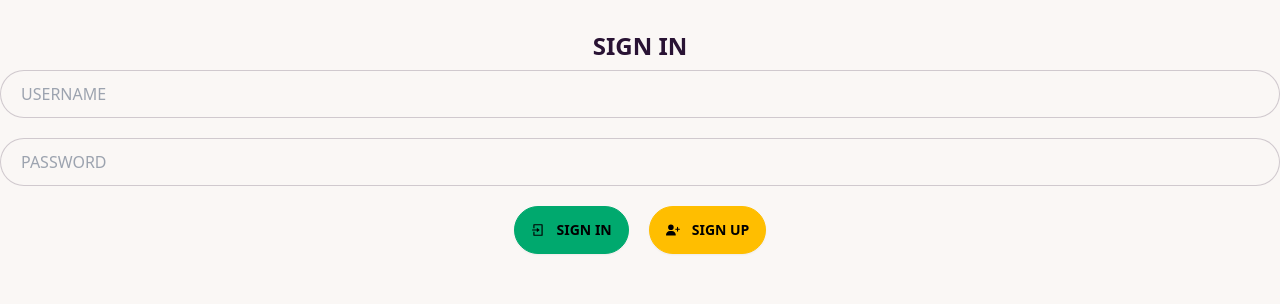
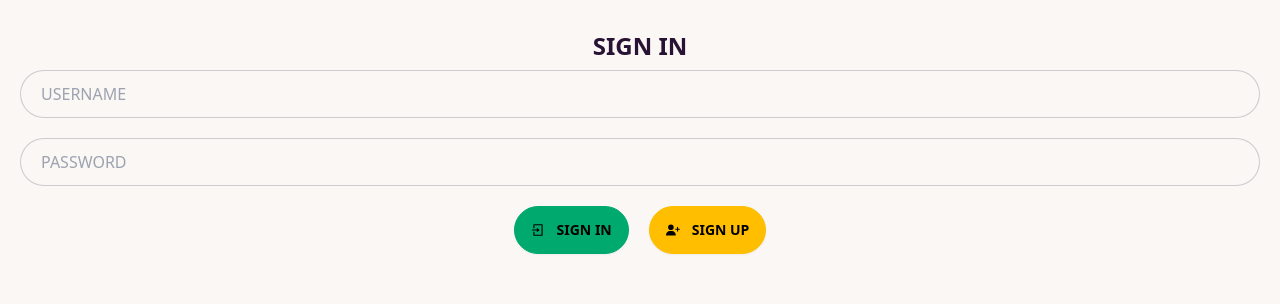
Before and after one commit to jamesmhee/jemmyblair-blog, a React (Vite) app: page /signin in a window 1280 px wide. Shown: the part 283-587 px from the top of the page. Built offline with nearby package versions, Linux system fonts and the light colour scheme; no server answers.

Commit message:
edit padding

```diff
--- a/src/pages/Signin.tsx
+++ b/src/pages/Signin.tsx
@@ -69,7 +69,7 @@ const Signin = () => {
     <div className='flex flex-col gap-2 items-center w-screen h-full justify-center'>
       <b className='text-2xl'>SIGN IN</b>
       {isLogin && <Loading word={'Sign In..'}/>}
-      <form onSubmit={signIn} className='flex justify-center gap-5 flex-col items-center w-full'>
+      <form onSubmit={signIn} className='flex justify-center gap-5 flex-col items-center w-full px-5'>
         <Input required={true} onInput={setUserName} type={'text'} placeholder={'USERNAME'}/>
         <Input required={true} onInput={setPassWord} type={'password'} placeholder={'PASSWORD'}/>
         <div className='flex gap-5'>
--- a/src/pages/Signup.tsx
+++ b/src/pages/Signup.tsx
@@ -49,7 +49,7 @@ const Signup = () => {
     <div className='flex flex-col gap-2 items-center w-screen h-full justify-center'>
       <b className='text-2xl'>SIGN UP</b>
       {isSignup && <Loading word={'Sign up..'}/>}
-      <form onSubmit={signUp} className='flex justify-center gap-5 flex-col items-center w-full'>
+      <form onSubmit={signUp} className='flex justify-center gap-5 flex-col items-center w-full px-5'>
         <Input required={true} onInput={setUsername} type={'text'} placeholder={'USERNAME'}/>
         <Input required={true} onInput={setPassword} type={'password'} placeholder={'PASSWORD'}/>
         <div className='flex gap-5'>
```
